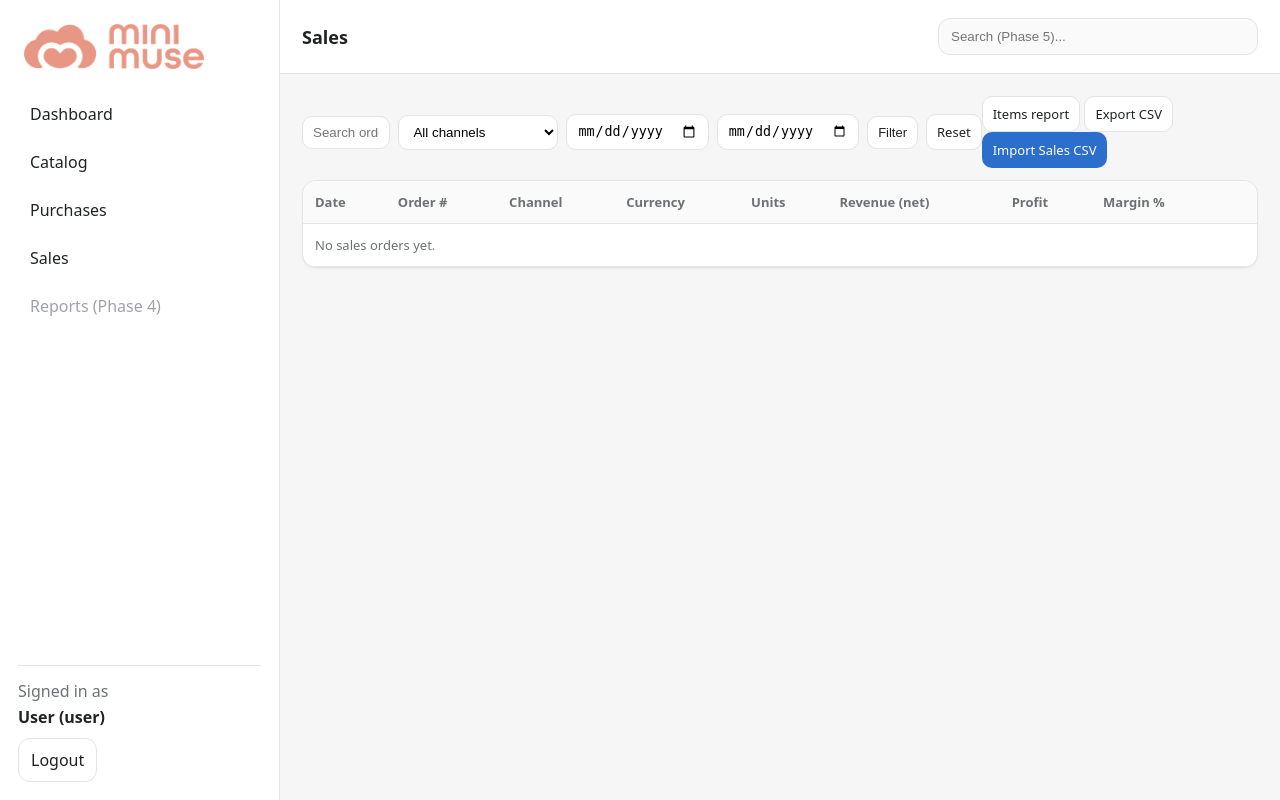
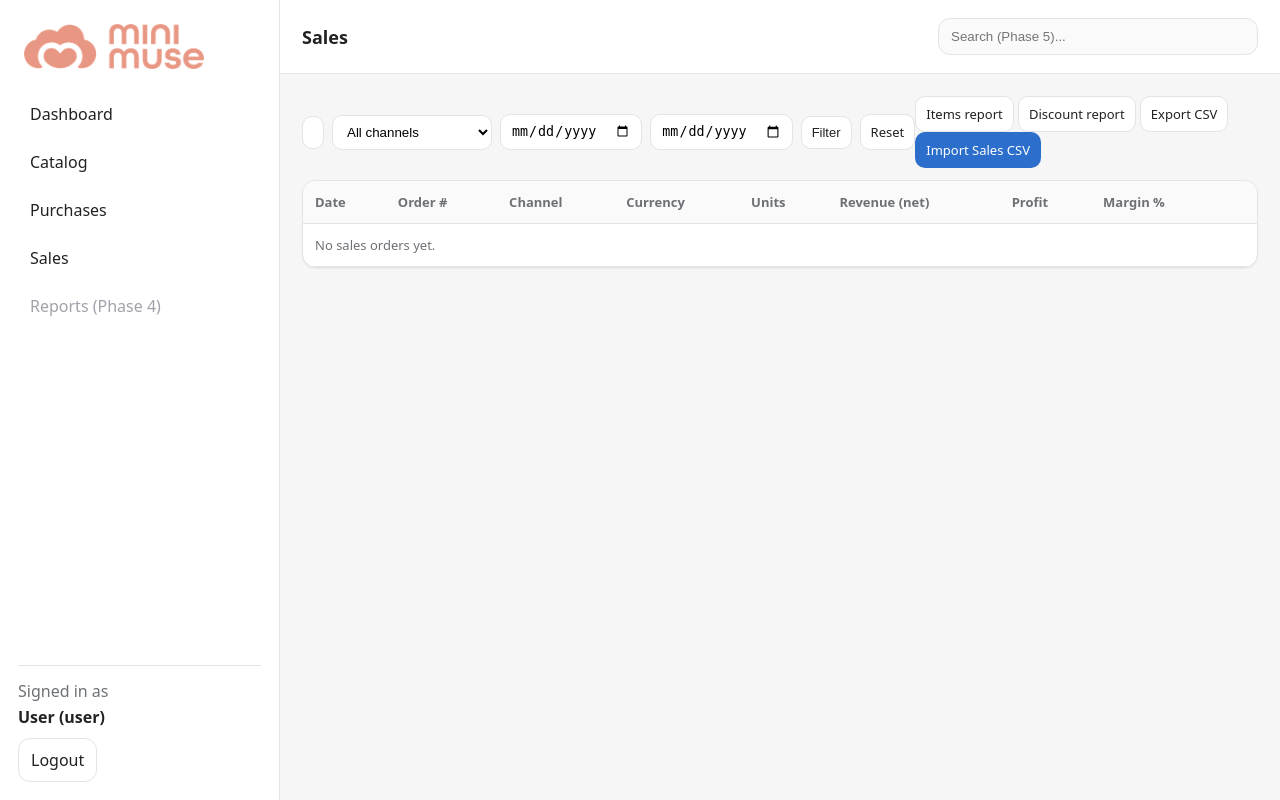
Before and after one commit to schaak722/mini-muse, a Flask app: page /sales in a window 1280 px wide. Run offline with Flask 3, Linux system fonts and the light colour scheme; the visitor is signed in with stand-in values (Sample User, id 1); data that the repository does not hold is empty.

Commit message:
Update orders_list.html

```diff
--- a/app/templates/sales/orders_list.html
+++ b/app/templates/sales/orders_list.html
@@ -20,6 +20,7 @@
 
   <div class="toolbar__right">
     <a class="btn btn--ghost btn--sm" href="{{ url_for('sales.items_report', q=q, channel=channel, from=date_from, to=date_to) }}">Items report</a>
+    <a class="btn btn--ghost btn--sm" href="{{ url_for('sales.discount_report', q=q, channel=channel, from=date_from, to=date_to) }}">Discount report</a>
     <a class="btn btn--ghost btn--sm" href="{{ url_for('sales.export_orders_csv', q=q, channel=channel, from=date_from, to=date_to) }}">Export CSV</a>
     {% if current_user.role != "viewer" %}
       <a class="btn btn--primary btn--sm" href="{{ url_for('sales.import_upload') }}">Import Sales CSV</a>
```
